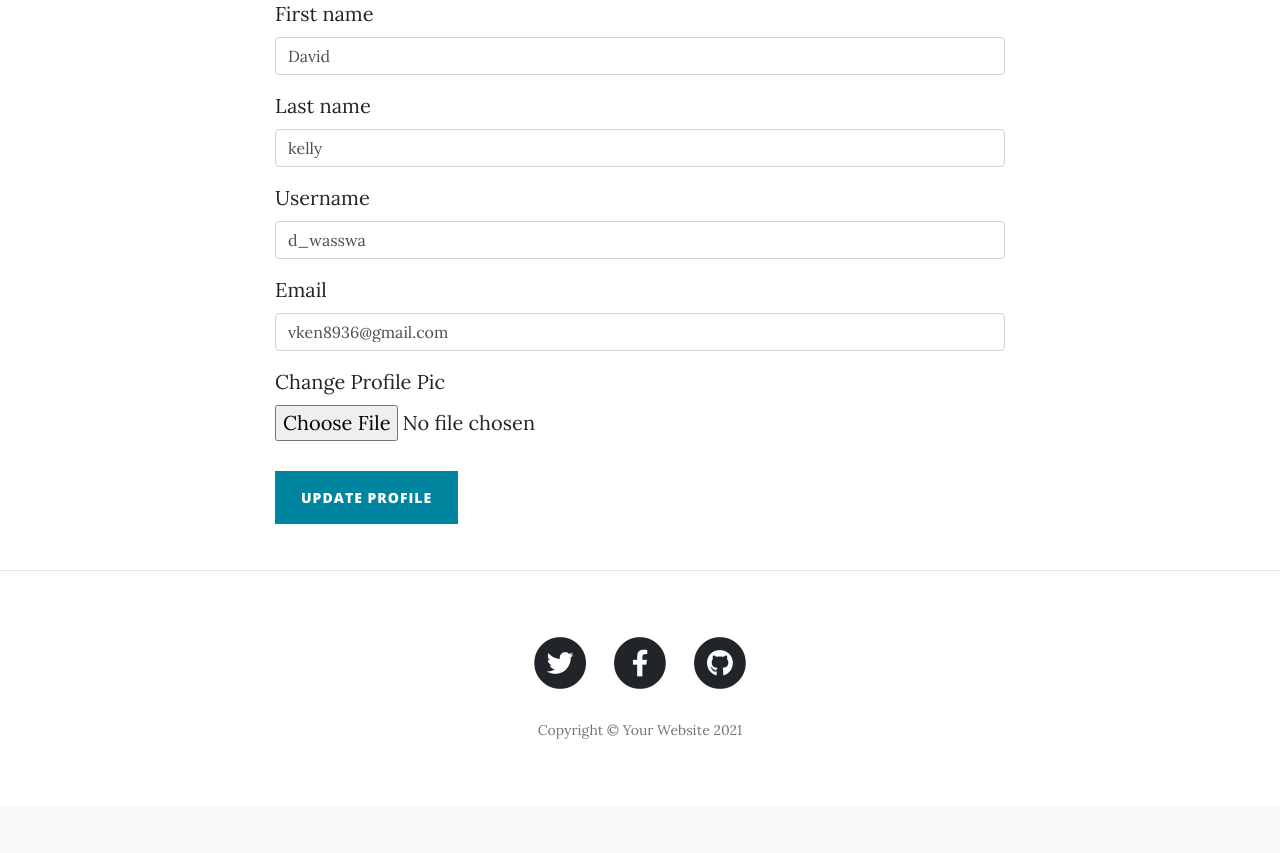
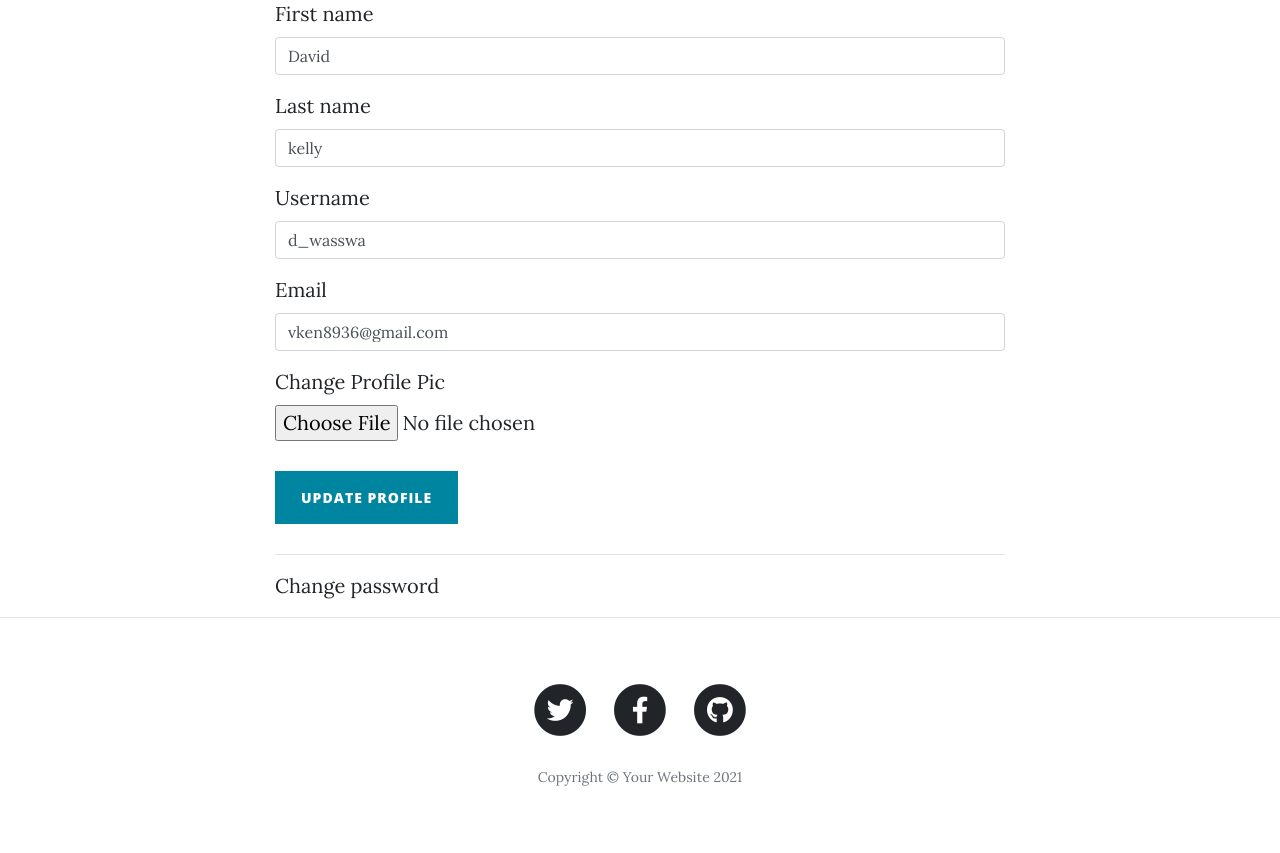
Before and after one commit to David-Gyavi/Django-Blog, a Django app: page /users/profile in a window 1280 px wide. Shown: the part 270-1123 px from the top of the page. Before the commit the page ends 1009 px from the top, so only its background shows below. Run offline with Django 3.2, Linux system fonts and the light colour scheme; a user stored in the database is signed in; data comes from the database, SQL or seed files in the repository; both versions use the stored data as it was after the commit; some libraries are stand-ins or nearby versions.

Commit message:
password reset in the django project

```diff
--- a/blog_winkel/urls.py
+++ b/blog_winkel/urls.py
@@ -23,6 +23,6 @@ urlpatterns = [
                 path('admin/', admin.site.urls),
                 path('', include('blog.urls')),
                 path('users/', include('users.urls')),
-
+                path('accounts/', include('django.contrib.auth.urls'))
              # Used during the development, not recommended in production
            ] + static(settings.MEDIA_URL, document_root=settings.MEDIA_ROOT)
--- a/users/templates/users/profile.html
+++ b/users/templates/users/profile.html
@@ -17,6 +17,8 @@
         {{ user_form|crispy  }}
         {{ profile_picture_form|crispy  }}
     <p/>  <button class="btn btn-primary"  id="sendMessageButton" type="submit">Update Profile</button>
+    <hr>
+    <a href="{% url 'users-change-password' %}">Change password</a>
     </form>
 </div>
 
--- a/users/urls.py
+++ b/users/urls.py
@@ -12,5 +12,5 @@ urlpatterns = [
         template_name = 'users/logout.html'),
          name='users-logout'),
     path('change_password/', views.UserPasswordChangeView.as_view(),
-         name='users-change_password'),
+         name='users-change-password'),
 ]
--- a/users/views.py
+++ b/users/views.py
@@ -4,6 +4,7 @@ from .forms import UserRegistrationForm, UserProfileForm, ProfilePictureForm
 from django.contrib import messages
 from django.contrib.auth.models import User
 from django.contrib.auth.views import PasswordChangeView
+from django.urls import reverse_lazy
 
 
 def register(request):
@@ -44,4 +45,4 @@ def profile(request):
 class UserPasswordChangeView(PasswordChangeView):
     model = User
     template_name = 'users/password_change_form.html'
-    success_url = '/users/profile'
+    success_url = reverse_lazy('users-profile')
```
Also changed, not shown: db.sqlite3, 1 other file.
